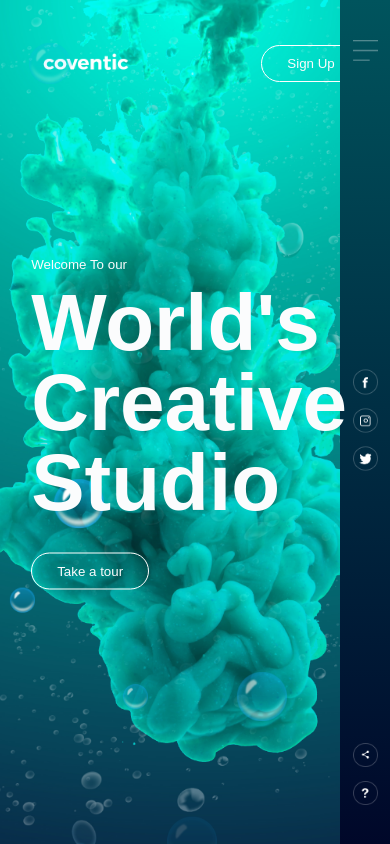
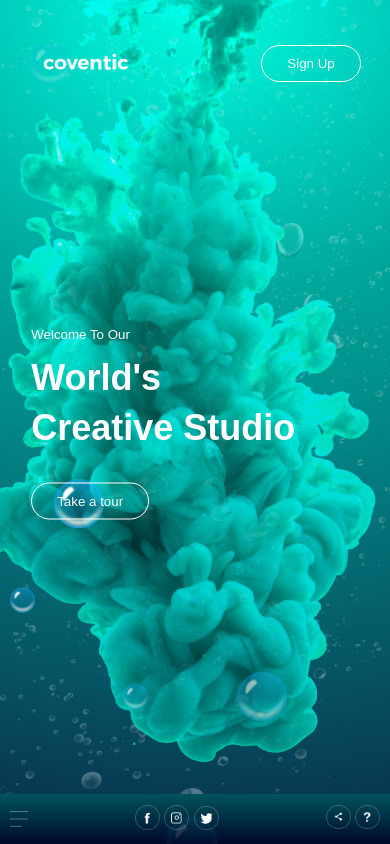
Before and after one commit to LydiaChang295/animated-website, a plain HTML site: page index.html in a window 390 px wide. Drawn offline with Linux system fonts and the light colour scheme.

Commit message:
created responsive media queries

```diff
--- a/index.html
+++ b/index.html
@@ -1,6 +1,7 @@
 <!DOCTYPE html>
 <html>
 <head>
+	<meta name="viewport" content="width=device-width, initial-scale=1.0">
 	<title>Animated Page Design</title>
 	<link rel="stylesheet" type="text/css" href="style.css">
 </head>
@@ -11,7 +12,7 @@
 			<button type="button">Sign Up</button>
 		</div>
 		<div class="content">
-			<small>Welcome To our</small>
+			<small>Welcome To Our</small>
 			<h1>World's<br> Creative Studio</h1>
 			<button type="button">Take a tour</button>
 		</div>
--- a/style.css
+++ b/style.css
@@ -154,3 +154,38 @@ h1{
 	animation-delay: 7s;
 	width: 35px;
 }
+
+@media screen and (max-width: 600px)
+{
+	h1{
+		font-size: 36px;
+		line-height: 50px;
+	}
+	.side-bar{
+		width: 100%;
+		height: 50px;
+		top: auto;
+		bottom: 0;
+		display: flex;
+		align-items: center;
+		justify-content: space-between;
+		padding: 0 10px;
+		box-sizing: border-box;
+	}
+
+	.social-links{
+		width: auto;
+		position: unset;
+		transform: none;
+	}
+
+	.useful-links{
+		width: auto;
+		position: unset;
+	}
+
+	.menu{
+		width: 18px;
+		margin: 0;
+	}
+}
```
Also changed, not shown: 1 other file.
